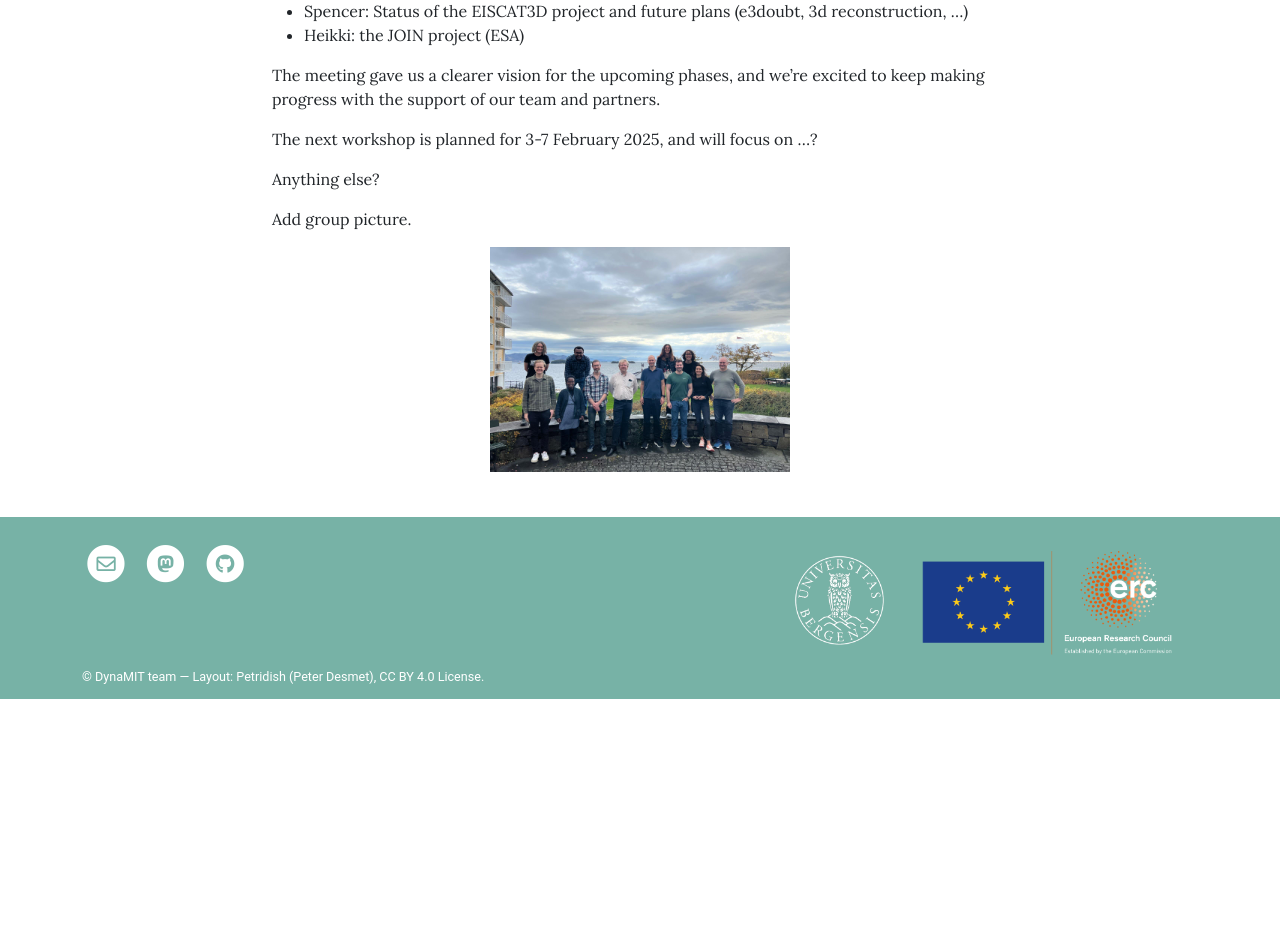
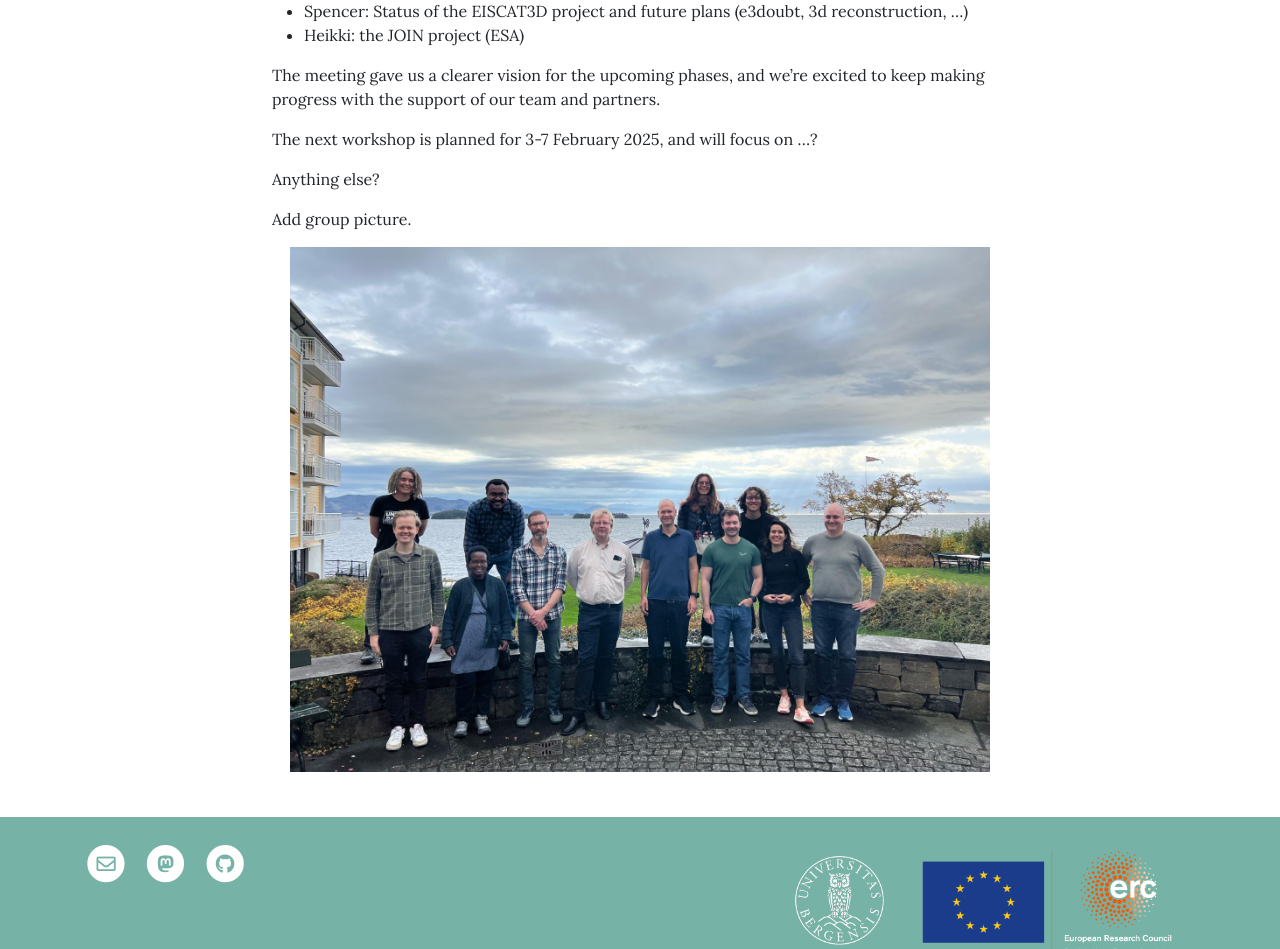
Before and after one commit to DynaMIT-uib/DynaMIT-uib.github.io, a Jekyll site: the page built from _posts/2024-10-17-kickoff-meeting.md, in a window 1280 px wide. Shown: the part 902-1851 px from the top of the page. Built offline with Jekyll 4.4.1, drawn with Linux system fonts in a browser that asks for light colours; before the commit the page ends 1601 px from its top, so only the background shows below that.

Commit message:
fixing size of group-picture

```diff
--- a/_posts/2024-10-17-kickoff-meeting.md
+++ b/_posts/2024-10-17-kickoff-meeting.md
@@ -62,4 +62,4 @@ Add group picture.
 
 <!-- ![Alt Text](/assets/theme/images/Solstrand.jpg) -->
 <!-- ![Alt Text](/assets/theme/images/Solstrand.jpg){ width=300px height=200px } -->
-<img src="/assets/theme/images/solstrand-group-photo.jpeg" alt="Alt Text" width="300">
+<img src="/assets/theme/images/solstrand-group-photo.jpeg" alt="Alt Text" width="700">
```
